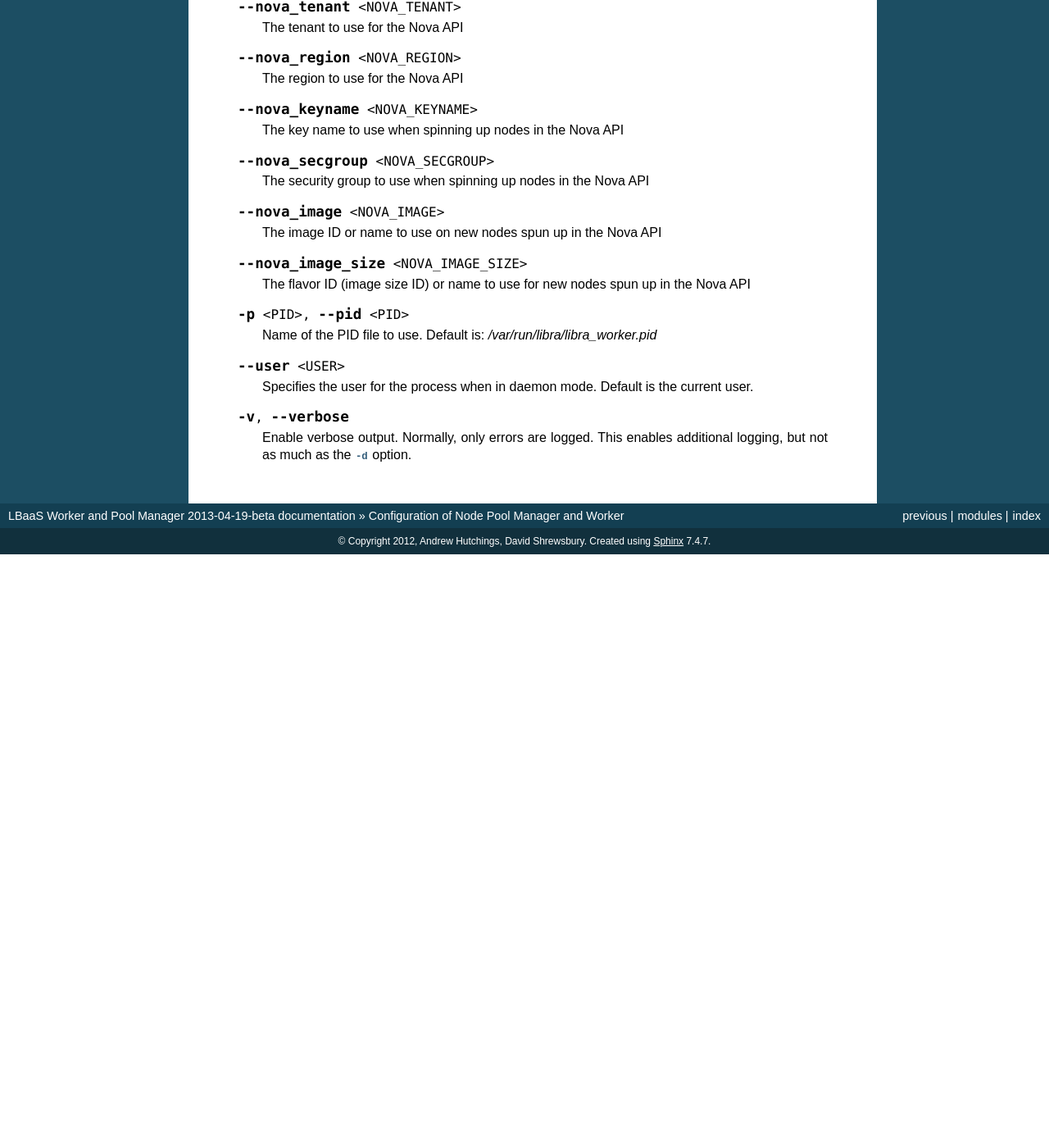
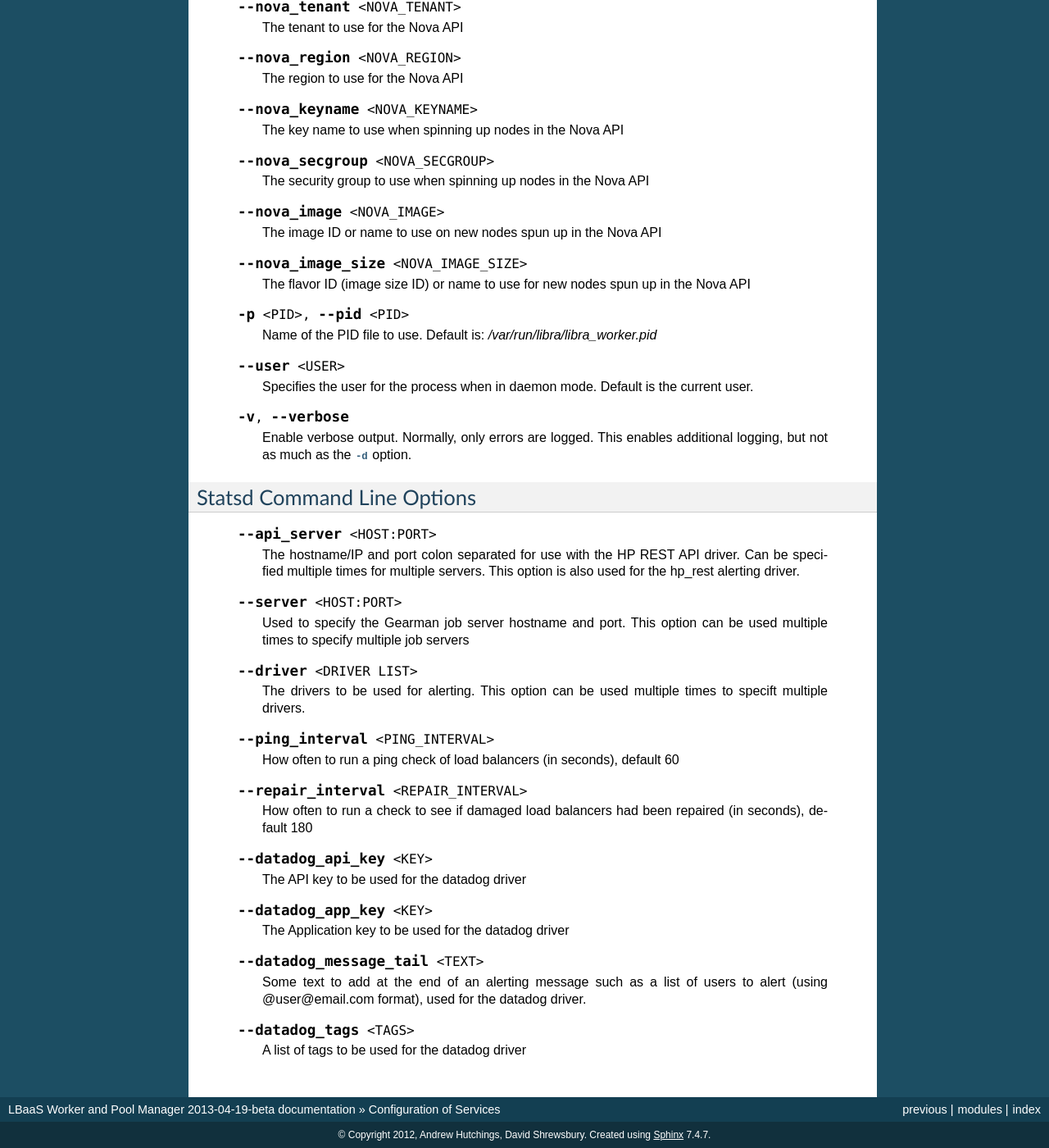
Before and after one commit to stackforge/libra, a Sphinx documentation site: the page built from doc/config.rst, in a window 1280 px wide and 1400 px high, scrolled down 3623 px. Shown: the whole window at 82% size. Built offline with Sphinx 7.4.7, drawn with Linux system fonts in a browser that asks for light colours; before the commit the page ends 4299 px from its top, so only the background shows below that; some of the changed text lies outside the part shown.

Commit message:
Add some documentation for statsd
Change-Id: Ie93681bec4c12bfda5c3c31d34e3cb02176e252d

```diff
--- a/doc/config.rst
+++ b/doc/config.rst
@@ -1,5 +1,5 @@
-Configuration of Node Pool Manager and Worker
-=============================================
+Configuration of Services
+=========================
 
 Options can be specified either via the command line, or with a configuration
 file, or both. Options given on the command line will override any options
@@ -272,3 +272,51 @@ Pool Manager Command Line Options
 
       Enable verbose output. Normally, only errors are logged. This enables
       additional logging, but not as much as the :option:`-d` option.
+
+Statsd Command Line Options
+---------------------------
+
+   .. program:: libra_statsd.py
+
+   .. option:: --api_server <HOST:PORT>
+
+      The hostname/IP and port colon separated for use with the HP REST API
+      driver.  Can be specified multiple times for multiple servers.  This
+      option is also used for the hp_rest alerting driver.
+
+   .. option:: --server <HOST:PORT>
+
+      Used to specify the Gearman job server hostname and port. This option
+      can be used multiple times to specify multiple job servers
+
+   .. option:: --driver <DRIVER LIST>
+
+      The drivers to be used for alerting.  This option can be used multiple
+      times to specift multiple drivers.
+
+   .. option:: --ping_interval <PING_INTERVAL>
+
+      How often to run a ping check of load balancers (in seconds), default 60
+
+   .. option:: --repair_interval <REPAIR_INTERVAL>
+
+      How often to run a check to see if damaged load balancers had been
+      repaired (in seconds), default 180
+
+   .. option:: --datadog_api_key <KEY>
+
+      The API key to be used for the datadog driver
+
+   .. option:: --datadog_app_key <KEY>
+
+      The Application key to be used for the datadog driver
+
+   .. option:: --datadog_message_tail <TEXT>
+
+      Some text to add at the end of an alerting message such as a list of
+      users to alert (using @user@email.com format), used for the datadog
+      driver.
+
+   .. option:: --datadog_tags <TAGS>
+
+      A list of tags to be used for the datadog driver
--- a/doc/index.rst
+++ b/doc/index.rst
@@ -7,4 +7,5 @@ Load Balancer as a Service Device Tools
    introduction
    worker/index
    pool_mgm/index
+   statsd/index
    config
```
Also changed, not shown: doc/statsd/about.rst (added, +24 -0 lines), doc/statsd/drivers.rst (added, +54 -0 lines), doc/statsd/index.rst (added, +8 -0 lines).
